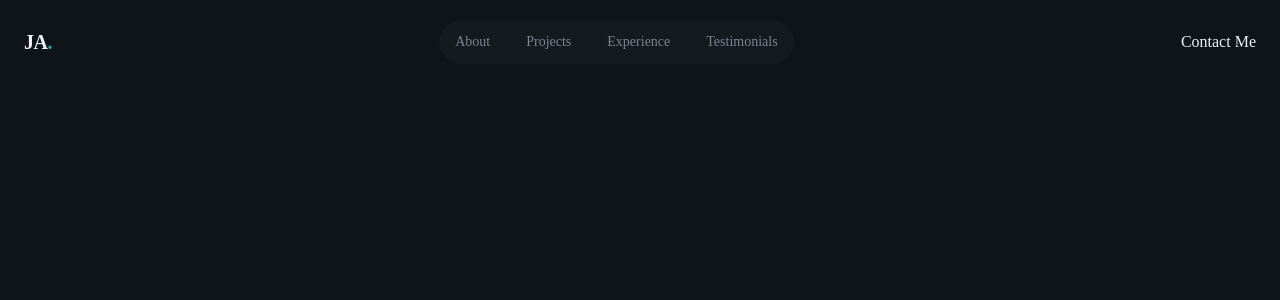
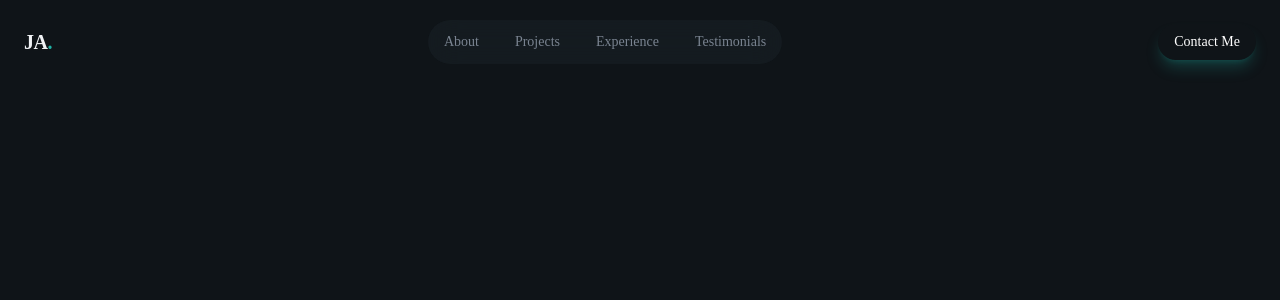
Before and after one commit to primo-0/personal-portfolio, a React (Vite) app: page / in a window 1280 px wide. Shown: the top 300 px of the page. Built offline with nearby package versions, Linux system fonts and the light colour scheme.

Commit message:
Refactor Button component to set default props and improve styling; update Navbar to use small button size for Contact Me

```diff
--- a/src/components/Button.jsx
+++ b/src/components/Button.jsx
@@ -1,9 +1,15 @@
-
-
-export const Button = ({className, size, children}) => {
+export const Button = ({className="", size="default", children}) => {
+    const baseClasses ="relative overflow-hidden rounded-full font-medium focus:outline-none focuse-visible:ring-2 focus-visible: ring-primary bg--primary text-primary-foreground hover:bg-primary/90 shadow-lg shadow-primary/25";
+    const sizeClasses = {
+        sm: "px-4 py-2 text-sm",
+        default: "px-6 py-3 text-base",
+        lg: "px-8 py-4 text-lg",
+    };
+    const classes = `${baseClasses} ${sizeClasses[size]} ${className}`;
     return(
-        <button>
-            <span>{children}</span>
+        <button className = {classes}>
+            <span className="relative flex items-center justify-center gap-2">
+                {children}</span>
         </button>
     );
 
--- a/src/layout/Navbar.jsx
+++ b/src/layout/Navbar.jsx
@@ -27,7 +27,7 @@ export const Navbar = () => {
             </div>
             {/* CTA button */}
             <div>
-                <Button>Contact Me</Button>
+                <Button size="sm">Contact Me</Button>
             </div>
         </nav>
     </header>
```
